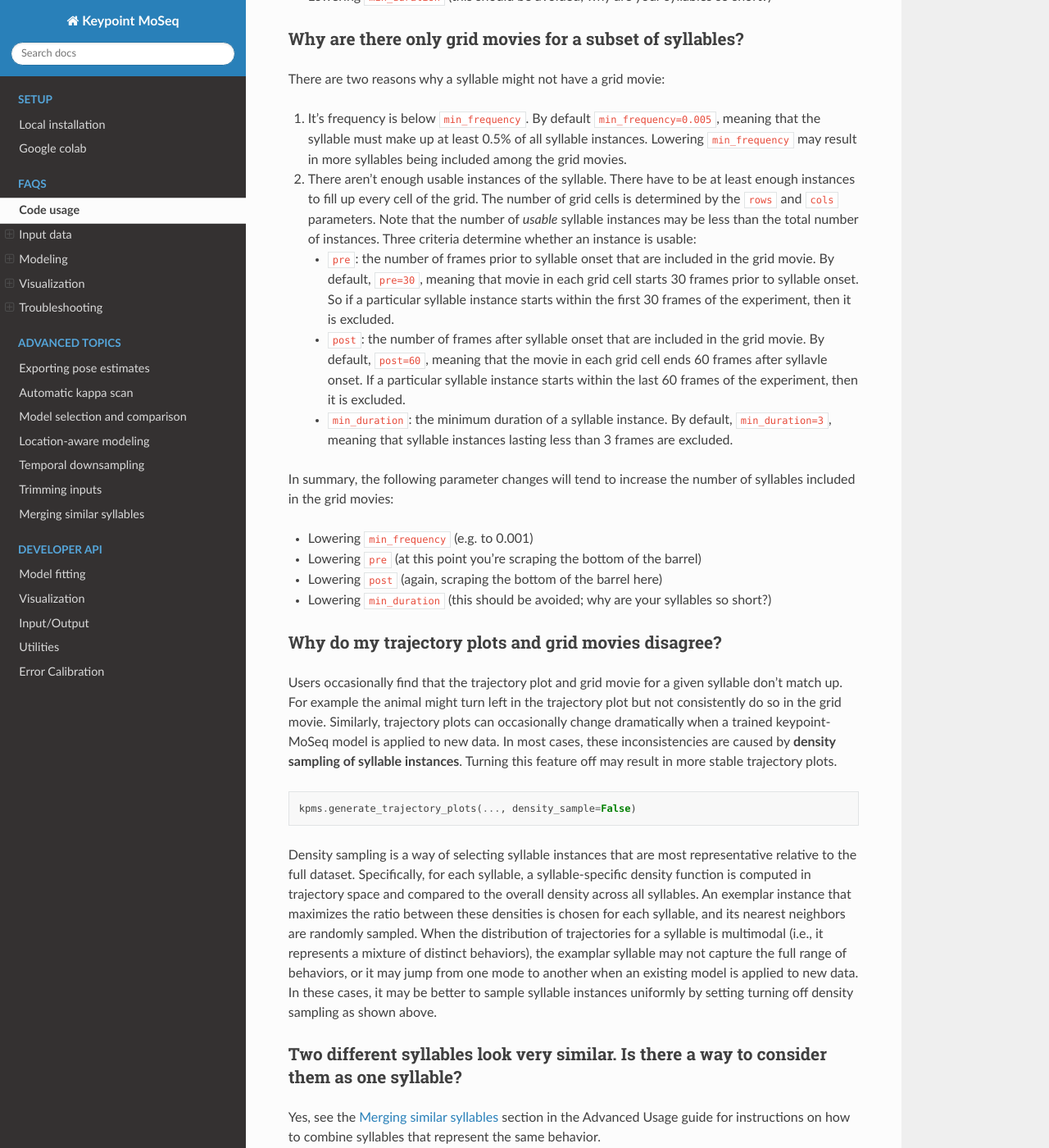
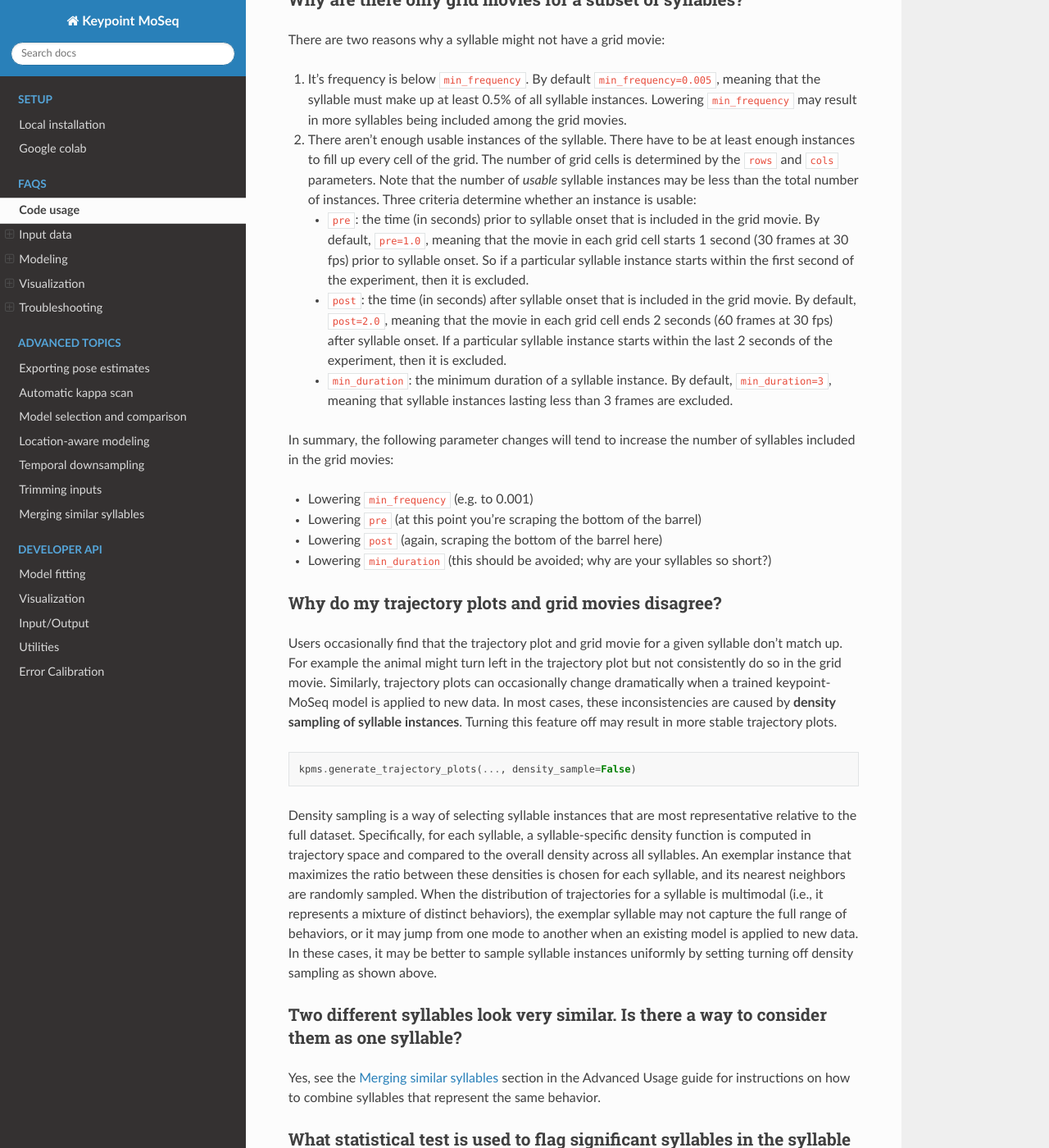
Before and after one commit to dattalab/keypoint-moseq, a Sphinx documentation site: the page built from docs/source/FAQs.rst, in a window 1280 px wide and 1400 px high, scrolled down 9677 px. Shown: the whole window at 82% size. Built offline with Sphinx 7.4.7 and the Read the Docs theme 3.1.0, drawn with Linux system fonts in a browser that asks for light colours; pages that are not in the unit, such as notebooks, are missing from menus; some of the changed text lies outside the part shown.

Commit message:
docs: fix copy-paste-breaking snippets, stale pre/post units, typos in FAQs + advanced
- FAQs 'Continue model fitting': make the model_name example a comment
  (was a SyntaxError), drop the [0] on fit_model (returns (model, model_name);
  indexing then unpacking raises ValueError)
- FAQs 3D grid movies: fix dict comprehension (NameError: v unbound) and
  use the 'headings' name from the preceding snippet
- FAQs troubleshooting: pip install -U (not --U), mark block as bash;
  close unterminated quote in the jax backend one-liner
- advanced 'Selecting a model': print best_model (best_model_name is
  undefined -> NameError)
- FAQs subset-of-syllables sections: pre/post are seconds now, not frames
  (generate_trajectory_plots pre=0.167/post=0.5, generate_grid_movies
  pre=1.0/post=2.0 per current signatures/docstrings)
- FAQs NaN section: point sleap link at legacy.sleap.ai (meta-refresh chain
  drops the #inference fragment)
- blank line after the merging-syllables label (docutils warning) and a
  too-short section underline; assorted typos

```diff
--- a/docs/source/FAQs.rst
+++ b/docs/source/FAQs.rst
@@ -186,7 +186,7 @@
 
    project_dir = 'project/directory'
    config = lambda: kpms.load_config(project_dir)
-   model_name = 'name_of_model' (e.g. '2023_03_16-15_50_11')
+   model_name = 'name_of_model'  # e.g. '2023_03_16-15_50_11'
 
    # load and format new data (e.g. from DeepLabCut)
    new_data = 'path/to/new/data/' # can be a file, a directory, or a list of files
@@ -348,9 +348,9 @@
 
    Note that the number of *usable* syllable instances may be less than the total number of instances. Three criteria determine whether an instance is usable:
 
-   - ``pre``: the number of frames prior to syllable onset that are included in the trajectory. By default, ``pre=5``, meaning that the trajectory will include the 5 frames prior to syllable onset. If a particular syllable instance starts within the first 5 frames of the video, then it is excluded.
+   - ``pre``: the time (in seconds) prior to syllable onset that is included in the trajectory. By default, ``pre=0.167`` (5 frames at 30 fps). If a particular syllable instance starts within that interval at the beginning of the video, then it is excluded.
 
-   - ``post``: the number of frames after syllable onset that are included in the trajectory. By default, ``post=15``, meaning that the trajectory will include the 15 frames after syllable onset. If a particular syllable instance starts within the last 15 frames of the video, then it is excluded.
+   - ``post``: the time (in seconds) after syllable onset that is included in the trajectory. By default, ``post=0.5`` (15 frames at 30 fps). If a particular syllable instance starts within that interval at the end of the video, then it is excluded.
 
    - ``min_duration``: the minimum duration of a syllable instance. By default, ``min_duration=3``, meaning that syllable instances lasting less than 3 frames are excluded.
 
@@ -376,9 +376,9 @@
 
 2) There aren't enough usable instances of the syllable. There have to be at least enough instances to fill up every cell of the grid. The number of grid cells is determined by the ``rows`` and ``cols`` parameters. Note that the number of *usable* syllable instances may be less than the total number of instances. Three criteria determine whether an instance is usable:
 
-   - ``pre``: the number of frames prior to syllable onset that are included in the grid movie. By default, ``pre=30``, meaning that movie in each grid cell starts 30 frames prior to syllable onset. So if a particular syllable instance starts within the first 30 frames of the experiment, then it is excluded.
+   - ``pre``: the time (in seconds) prior to syllable onset that is included in the grid movie. By default, ``pre=1.0``, meaning that the movie in each grid cell starts 1 second (30 frames at 30 fps) prior to syllable onset. So if a particular syllable instance starts within the first second of the experiment, then it is excluded.
 
-   - ``post``: the number of frames after syllable onset that are included in the grid movie. By default, ``post=60``, meaning that the movie in each grid cell ends 60 frames after syllavle onset. If a particular syllable instance starts within the last 60 frames of the experiment, then it is excluded.
+   - ``post``: the time (in seconds) after syllable onset that is included in the grid movie. By default, ``post=2.0``, meaning that the movie in each grid cell ends 2 seconds (60 frames at 30 fps) after syllable onset. If a particular syllable instance starts within the last 2 seconds of the experiment, then it is excluded.
 
    - ``min_duration``: the minimum duration of a syllable instance. By default, ``min_duration=3``, meaning that syllable instances lasting less than 3 frames are excluded.
 
@@ -402,11 +402,11 @@
 
    kpms.generate_trajectory_plots(..., density_sample=False)
 
-Density sampling is a way of selecting syllable instances that are most representative relative to the full dataset. Specifically, for each syllable, a syllable-specific density function is computed in trajectory space and compared to the overall density across all syllables. An exemplar instance that maximizes the ratio between these densities is chosen for each syllable, and its nearest neighbors are randomly sampled. When the distribution of trajectories for a syllable is multimodal (i.e., it represents a mixture of distinct behaviors), the examplar syllable may not capture the full range of behaviors, or it may jump from one mode to another when an existing model is applied to new data. In these cases, it may be better to sample syllable instances uniformly by setting turning off density sampling as shown above.
+Density sampling is a way of selecting syllable instances that are most representative relative to the full dataset. Specifically, for each syllable, a syllable-specific density function is computed in trajectory space and compared to the overall density across all syllables. An exemplar instance that maximizes the ratio between these densities is chosen for each syllable, and its nearest neighbors are randomly sampled. When the distribution of trajectories for a syllable is multimodal (i.e., it represents a mixture of distinct behaviors), the exemplar syllable may not capture the full range of behaviors, or it may jump from one mode to another when an existing model is applied to new data. In these cases, it may be better to sample syllable instances uniformly by setting turning off density sampling as shown above.
 
 
 Two different syllables look very similar. Is there a way to consider them as one syllable?
-----------------------------------------------------
+-------------------------------------------------------------------------------------------
 
 Yes, see the :ref:`Merging similar syllables <merging-syllables>` section in the Advanced Usage guide for instructions on how to combine syllables that represent the same behavior.
 
@@ -441,11 +441,11 @@
 Troubleshooting
 ===============
 
-We are contiually updating the keypoint MoSeq code in response to user feedback and issues, so please make sure you are using the latest version. You can check the version by running ``kpms.__version__`` (note that for versions ≤0.0.5, the latter command will cause an error). To update to the latest version, run the following in a command terminal in an environment with keypoint-moseq installed (not inside a jupyter notebook!).
+We are continually updating the keypoint MoSeq code in response to user feedback and issues, so please make sure you are using the latest version. You can check the version by running ``kpms.__version__`` (note that for versions ≤0.0.5, the latter command will cause an error). To update to the latest version, run the following in a command terminal in an environment with keypoint-moseq installed (not inside a jupyter notebook!).
 
-.. code-block:: python
+.. code-block:: bash
 
-    pip install --U keypoint_moseq
+    pip install -U keypoint-moseq
 
 Note that for any already open notebooks, you will need to restart the kernel to use the updated version. If your problem remains after troubleshooting, please open a `github issue <https://github.com/dattalab/keypoint-moseq/issues>`_.
 
@@ -569,6 +569,6 @@
 
   First, check if jax can detect your GPU::
 
-     python -c "import jax; print(jax.default_backend())
+     python -c "import jax; print(jax.default_backend())"
 
   The result should be "gpu". If it isn't, then you might not be using the right version of ``cudatoolkit`` or ``cudnn``. If you installed these via ``conda``, you can check by doing a ``conda list | grep cud``. If you are on the right versions, try `updating your GPU driver to the latest version <https://nvidia.com/drivers>`_.
```
Also changed, not shown: other parts of docs/source/FAQs.rst (+6 -6 lines), docs/source/advanced.rst (+9 -8 lines).
